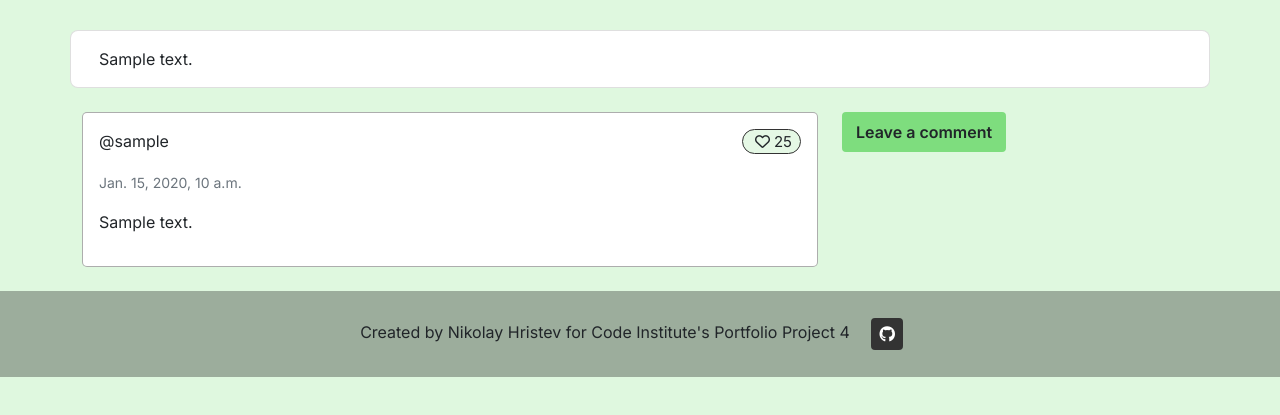
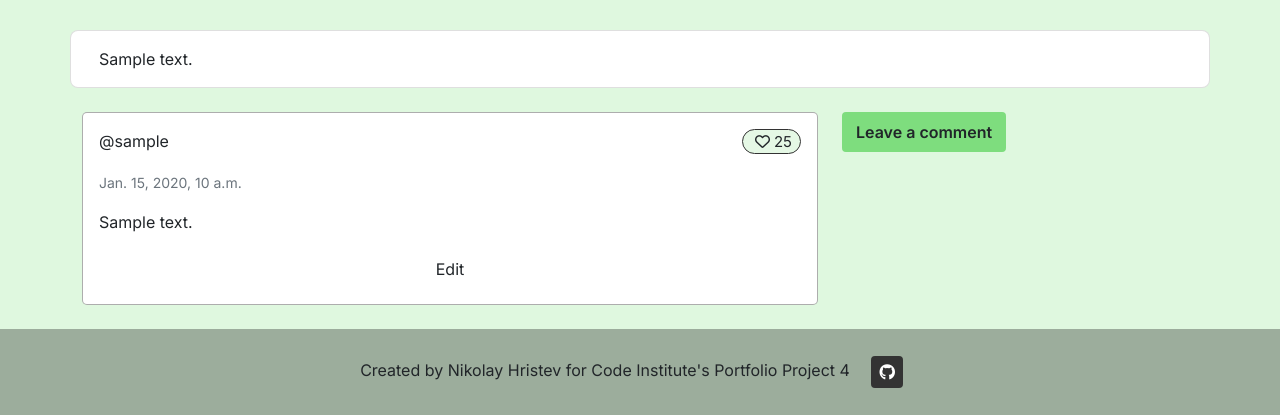
Before and after one commit to devnickocodes/healthifyzone, a Django app: a page that uses main/templates/main/view_article.html in a window 1280 px wide. Shown: the part 920-1335 px from the top of the page. Before the commit the page ends 1297 px from the top, so only its background shows below. Run offline with Django 4.2, Linux system fonts and the light colour scheme; a user stored in the database is signed in; tables that the repository leaves empty hold one stand-in row (values such as "Sample post"); some libraries are stand-ins or nearby versions.

Commit message:
add btn for coment edititng

```diff
--- a/main/templates/main/view_article.html
+++ b/main/templates/main/view_article.html
@@ -50,6 +50,9 @@
                     This comment is awaiting approval
                 </p>
                 {% endif %}
+                {% if user.is_authenticated and comment.comment_author == user %}
+                <button class="btn edit-btn" comment_id="{{ comment.id }}">Edit</button>
+                {% endif %}
             </div>
             {% endfor %}
         </div>
```
Also changed, not shown: main/views.py (line endings or trailing spaces).
